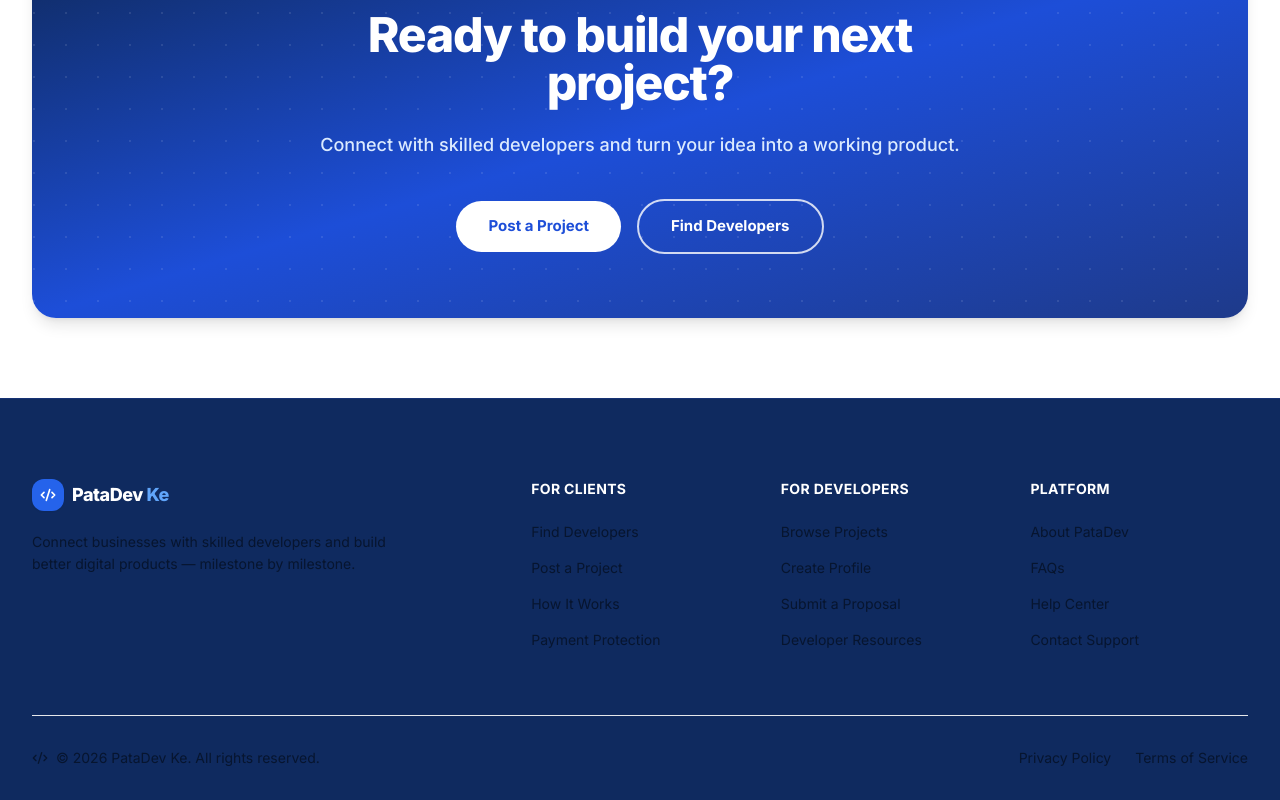
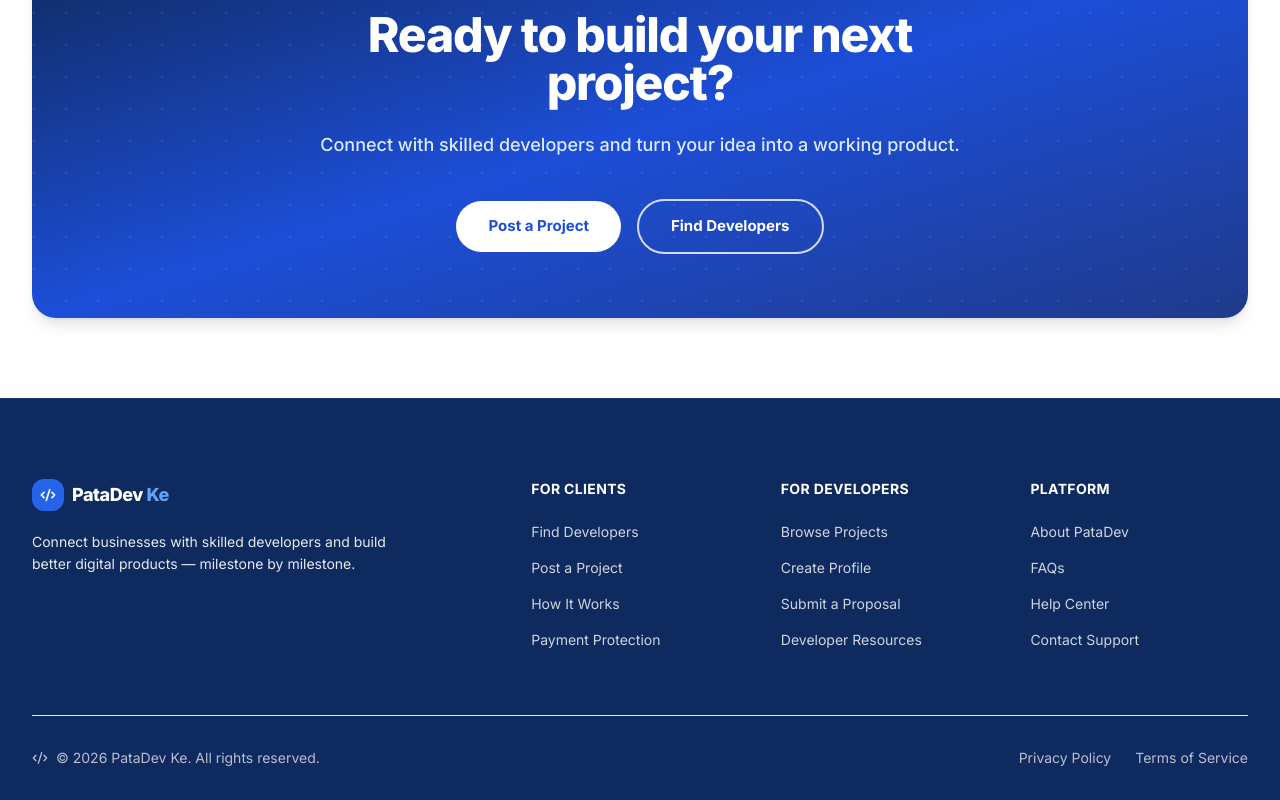
Before and after one commit to Melvin-48/Patadev-ke-frontend, a React (Vite) app: page / in a window 1280 px wide. Shown: the part 6657-7457 px from the top of the page. Built offline with nearby package versions, Linux system fonts and the light colour scheme; no server answers; a web font is replaced by a local one.

Commit message:
Change footer text color to white for better contrast

```diff
--- a/src/components/landing/LandingFooter.tsx
+++ b/src/components/landing/LandingFooter.tsx
@@ -5,7 +5,7 @@ export default function LandingFooter() {
   const currentYear = new Date().getFullYear();
 
   return (
-    <footer className="bg-[#0F2A5F] text-slate-300 pt-20 pb-8 border-t border-blue-900/50">
+    <footer className="bg-[#0F2A5F] text-white pt-20 pb-8 border-t border-blue-900/50">
       <div className="max-w-7xl mx-auto px-5 sm:px-8">
 
         {/* Main Footer Content */}
@@ -21,7 +21,7 @@ export default function LandingFooter() {
                 PataDev<span className="text-blue-400"> Ke</span>
               </span>
             </Link>
-            <p className="text-sm text-slate-400 leading-relaxed max-w-sm mb-6">
+            <p className="text-sm text-white/90 leading-relaxed max-w-sm mb-6">
               Connect businesses with skilled developers and build better digital products — milestone by milestone.
             </p>
           </div>
@@ -30,30 +30,30 @@ export default function LandingFooter() {
           <div>
             <h3 className="font-bold text-white mb-5 tracking-wide text-sm">FOR CLIENTS</h3>
             <ul className="space-y-3">
-              <li><Link to="/projects" className="text-sm text-slate-400 hover:text-white transition-colors">Find Developers</Link></li>
-              <li><Link to="/signup" className="text-sm text-slate-400 hover:text-white transition-colors">Post a Project</Link></li>
-              <li><a href="#how-it-works" className="text-sm text-slate-400 hover:text-white transition-colors">How It Works</a></li>
-              <li><a href="#" className="text-sm text-slate-400 hover:text-white transition-colors">Payment Protection</a></li>
+              <li><Link to="/projects" className="text-sm text-white/80 hover:text-white transition-colors">Find Developers</Link></li>
+              <li><Link to="/signup" className="text-sm text-white/80 hover:text-white transition-colors">Post a Project</Link></li>
+              <li><a href="#how-it-works" className="text-sm text-white/80 hover:text-white transition-colors">How It Works</a></li>
+              <li><a href="#" className="text-sm text-white/80 hover:text-white transition-colors">Payment Protection</a></li>
             </ul>
           </div>
 
           <div>
             <h3 className="font-bold text-white mb-5 tracking-wide text-sm">FOR DEVELOPERS</h3>
             <ul className="space-y-3">
-              <li><Link to="/projects" className="text-sm text-slate-400 hover:text-white transition-colors">Browse Projects</Link></li>
-              <li><Link to="/signup" className="text-sm text-slate-400 hover:text-white transition-colors">Create Profile</Link></li>
-              <li><a href="#" className="text-sm text-slate-400 hover:text-white transition-colors">Submit a Proposal</a></li>
-              <li><a href="#" className="text-sm text-slate-400 hover:text-white transition-colors">Developer Resources</a></li>
+              <li><Link to="/projects" className="text-sm text-white/80 hover:text-white transition-colors">Browse Projects</Link></li>
+              <li><Link to="/signup" className="text-sm text-white/80 hover:text-white transition-colors">Create Profile</Link></li>
+              <li><a href="#" className="text-sm text-white/80 hover:text-white transition-colors">Submit a Proposal</a></li>
+              <li><a href="#" className="text-sm text-white/80 hover:text-white transition-colors">Developer Resources</a></li>
             </ul>
           </div>
 
           <div>
             <h3 className="font-bold text-white mb-5 tracking-wide text-sm">PLATFORM</h3>
             <ul className="space-y-3">
-              <li><a href="#" className="text-sm text-slate-400 hover:text-white transition-colors">About PataDev</a></li>
-              <li><a href="#" className="text-sm text-slate-400 hover:text-white transition-colors">FAQs</a></li>
-              <li><a href="#" className="text-sm text-slate-400 hover:text-white transition-colors">Help Center</a></li>
-              <li><a href="#" className="text-sm text-slate-400 hover:text-white transition-colors">Contact Support</a></li>
+              <li><a href="#" className="text-sm text-white/80 hover:text-white transition-colors">About PataDev</a></li>
+              <li><a href="#" className="text-sm text-white/80 hover:text-white transition-colors">FAQs</a></li>
+              <li><a href="#" className="text-sm text-white/80 hover:text-white transition-colors">Help Center</a></li>
+              <li><a href="#" className="text-sm text-white/80 hover:text-white transition-colors">Contact Support</a></li>
             </ul>
           </div>
 
@@ -62,14 +62,14 @@ export default function LandingFooter() {
         {/* Bottom Bar */}
         <div className="pt-8 border-t border-slate-700/50 flex flex-col md:flex-row items-center justify-between gap-4">
           <div className="flex items-center gap-2">
-            <Code2 size={16} className="text-slate-500" />
-            <p className="text-sm text-slate-500">
+            <Code2 size={16} className="text-white/70" />
+            <p className="text-sm text-white/70">
               &copy; {currentYear} PataDev Ke. All rights reserved.
             </p>
           </div>
           <div className="flex items-center gap-6">
-            <a href="#" className="text-sm text-slate-500 hover:text-slate-300 transition-colors">Privacy Policy</a>
-            <a href="#" className="text-sm text-slate-500 hover:text-slate-300 transition-colors">Terms of Service</a>
+            <a href="#" className="text-sm text-white/70 hover:text-white transition-colors">Privacy Policy</a>
+            <a href="#" className="text-sm text-white/70 hover:text-white transition-colors">Terms of Service</a>
           </div>
         </div>
 
```
